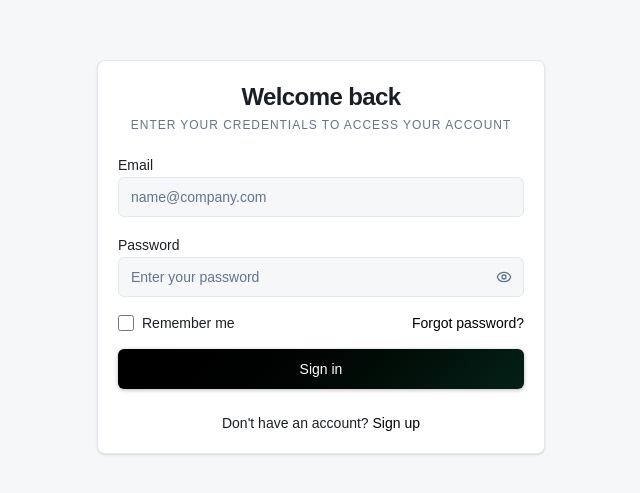
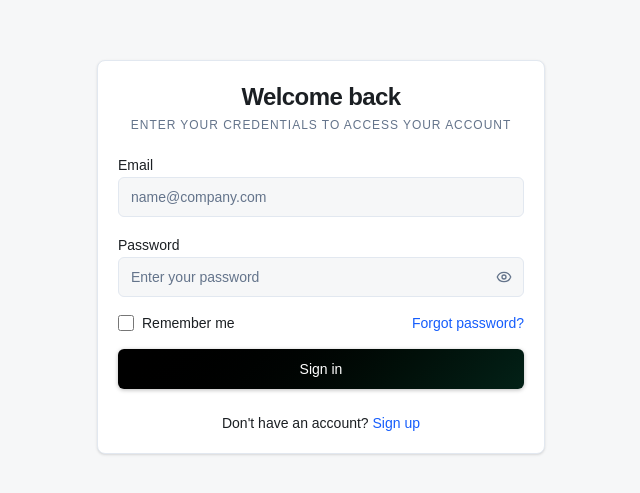
Before and after one commit to Talha1725/ai-dashboard, a Next.js app: page /login in a window 1280 px wide. Shown: the part 143-636 px from the top of the page, without its empty margins (319-959 px from the left). Built offline with nearby package versions, Linux system fonts and the light colour scheme; no server answers.

Commit message:
style: update auth form accent colors to blue-600 and add vscode css lint settings

```diff
--- a/src/components/auth/forgot-password-form.tsx
+++ b/src/components/auth/forgot-password-form.tsx
@@ -136,7 +136,7 @@ export function ForgotPasswordForm() {
           <div className="text-center">
             <Link
               href={AUTH_ROUTES.login}
-              className="inline-flex items-center text-sm font-medium text-primary hover:underline"
+              className="inline-flex items-center text-sm font-medium text-blue-600 hover:underline"
             >
               <ArrowLeft className="h-4 w-4 mr-1" />
               Back to sign in
--- a/src/components/auth/login-form.tsx
+++ b/src/components/auth/login-form.tsx
@@ -124,7 +124,7 @@ export function LoginForm() {
                 <input
                   id="rememberMe"
                   type="checkbox"
-                  className="h-4 w-4 rounded border-input accent-primary"
+                  className="h-4 w-4 rounded border-input accent-blue-600"
                   {...register("rememberMe")}
                 />
                 <Label htmlFor="rememberMe" className="text-sm font-normal cursor-pointer">
@@ -137,7 +137,7 @@ export function LoginForm() {
             </div>
             <Link
               href={AUTH_ROUTES.forgotPassword}
-              className="text-sm font-medium text-primary hover:underline"
+              className="text-sm font-medium text-blue-600 hover:underline"
             >
               Forgot password?
             </Link>
@@ -159,9 +159,9 @@ export function LoginForm() {
           Don&apos;t have an account?{" "}
           <Link
             href={AUTH_ROUTES.signUp}
-            className="font-medium text-primary hover:underline"
-          >
-            Sign up
+className="font-medium text-blue-600 hover:underline"
+            >
+              Sign up
           </Link>
         </div>
       </CardContent>
--- a/src/components/auth/signup-form.tsx
+++ b/src/components/auth/signup-form.tsx
@@ -181,9 +181,9 @@ export function SignupForm() {
           Already have an account?{" "}
           <Link
             href={AUTH_ROUTES.login}
-            className="font-medium text-primary hover:underline"
-          >
-            Sign in
+className="font-medium text-blue-600 hover:underline"
+            >
+              Sign in
           </Link>
         </div>
       </CardContent>
```
